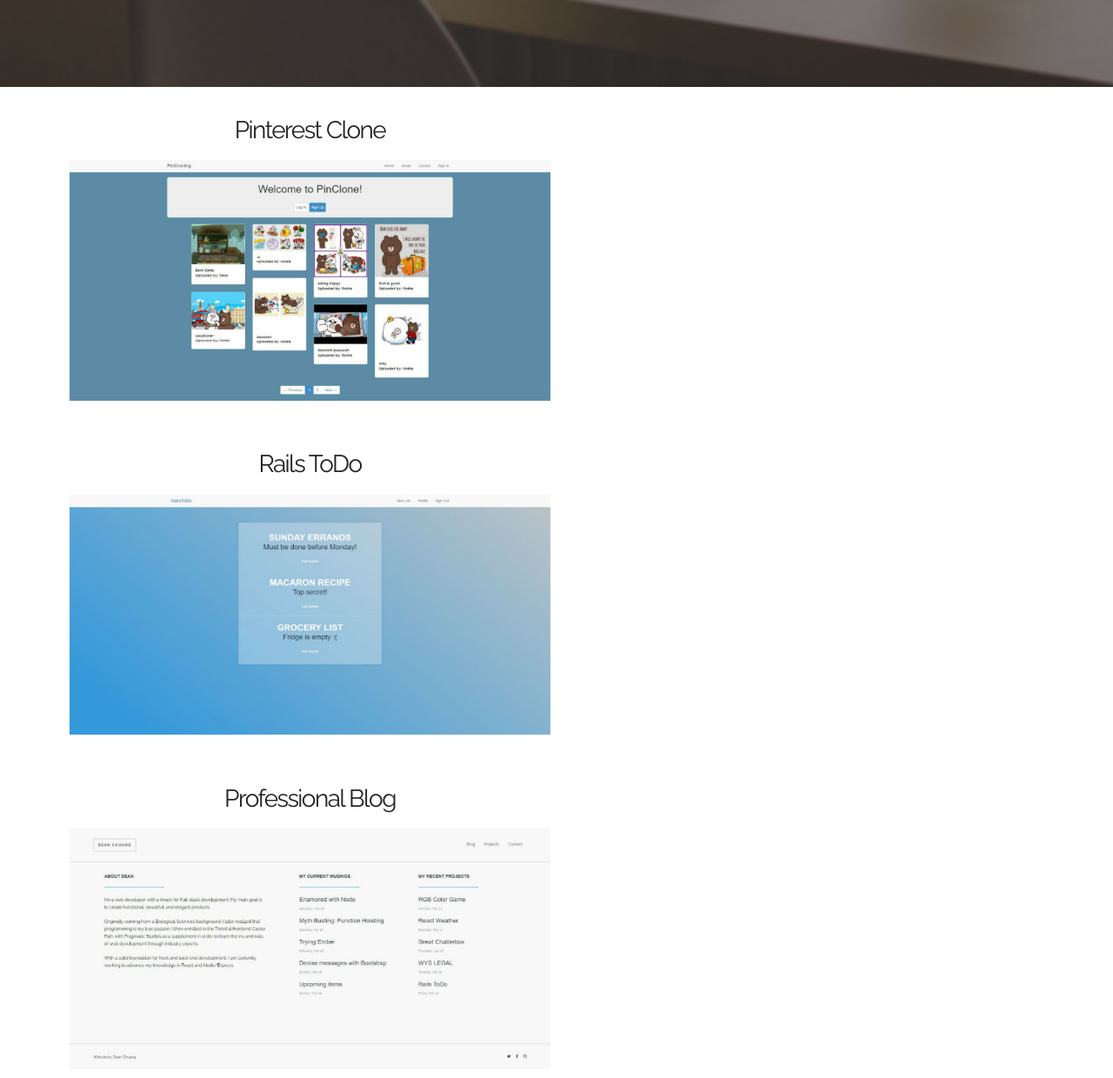
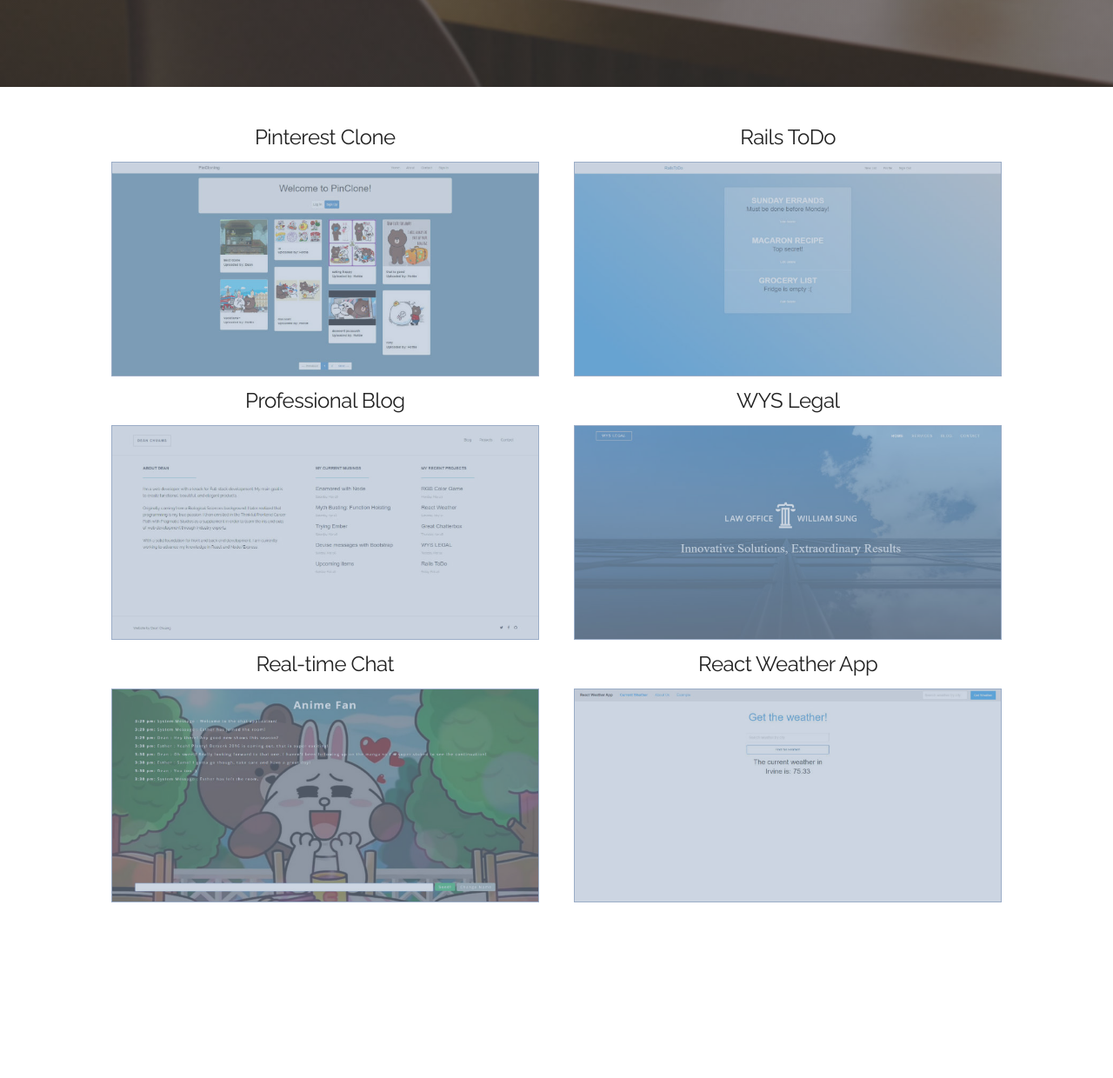
Before and after one commit to bluekites/dean-chuang-portfolio, a website: page public/index.html in a window 1280 px wide. Shown: the part 700-1940 px from the top of the page at 87% size. Drawn offline with Linux system fonts and the light colour scheme.

Commit message:
fix column styling on projects and add overlay

```diff
--- a/public/index.html
+++ b/public/index.html
@@ -7,7 +7,6 @@
   <link href='https://fonts.googleapis.com/css?family=Raleway:400,700' rel='stylesheet' type='text/css'>
   <link rel="stylesheet" type="text/css" href="/css/skeleton.css">
   <link rel="stylesheet" type="text/css" href="/css/style.css">
-  <script type="text/javascript" src="/js/jquery-1.12.4.min.js"></script>
 </head>
 <body>
   <header id="masthead">
@@ -18,37 +17,57 @@
       <div class="section-divider"></div>
     </div>
   </header>
-  <section id="projects">
-    <div class="row img-row">
-      <figure class="six columns category">
-        <h3>Pinterest Clone</h3>
+  <section id="projects-section">
+    <div class="container">
+      <div class="row">
+        <div class="one-half column">
+          <h5>Pinterest Clone</h5>
+          <div class="overlay-container">
             <img class="u-max-full-width" src="/images/proj1.jpg">
-      </figure>
-      <figure class="six columns category">
-        <h3>Rails ToDo</h3>
+            <div class="overlay"></div>
+          </div>
+        </div>
+        <div class="one-half column">
+          <h5>Rails ToDo</h5>
+          <div class="overlay-container">
             <img class="u-max-full-width" src="/images/proj2.jpg">
-      </figure>
+            <div class="overlay"></div>
           </div>
-    <div class="row img-row">
-      <figure class="six columns category">
-        <h3>Professional Blog</h3>
+        </div>
+      </div>
+      <div class="row">
+        <div class="one-half column">
+          <h5>Professional Blog</h5>
+          <div class="overlay-container">
             <img class="u-max-full-width" src="/images/proj3.jpg">
-      </figure>
-      <figure class="six columns category">
-        <h3>WYS Legal</h3>
+            <div class="overlay"></div>
+          </div>
+        </div>
+        <div class="one-half column">
+          <h5>WYS Legal</h5>
+          <div class="overlay-container">
             <img class="u-max-full-width" src="/images/proj4.jpg">
-      </figure>
+            <div class="overlay"></div>
           </div>
-    <div class="row img-row">
-      <figure class="six columns category">
-        <h3>Real-time Chat App</h3>
+        </div>
+      </div>
+      <div class="row">
+        <div class="one-half column">
+          <h5>Real-time Chat</h5>
+          <div class="overlay-container">
             <img class="u-max-full-width" src="/images/proj5.jpg">
-      </figure>
-      <figure class="six columns category">
-        <h3>React Weather</h3>
+            <div class="overlay"></div>
+          </div>
+        </div>
+        <div class="one-half column">
+          <h5>React Weather App</h5>
+          <div class="overlay-container">
             <img class="u-max-full-width" src="/images/proj6.jpg">
-      </figure>
+            <div class="overlay"></div>
           </div>
+        </div>
+      </div>
+    </div> <!-- end of container -->
   </section>
   <div id="scroll-div" style="height: 2000px"></div>
   <section class="contact-section">
@@ -65,7 +84,7 @@
       <p id="message"></p>
     </form>
   </section>
-
+  <script type="text/javascript" src="/js/jquery-1.12.4.min.js"></script>
   <script type="text/javascript" src="/js/app.js"></script>
 </body>
 </html>
--- a/public/js/app.js
+++ b/public/js/app.js
@@ -2,7 +2,6 @@ $(document).ready(function(){
   // masthead parallax effect
   $(window).scroll(function(){
     var windowScroll = $(this).scrollTop();
-    console.log(windowScroll);
     $('#logo').css({
       'transform': 'translate(0px, ' + windowScroll/2 + '%)'
     });
--- a/sass/_colors.scss
+++ b/sass/_colors.scss
@@ -1,4 +1,4 @@
 $primary-color: #2b90d9;
 $dark-color: #282c37;
-$light-blue: #d9e1e8;
+$light-color: #d9e1e8;
 $grey-blue: #9baec8;
--- a/sass/style.scss
+++ b/sass/style.scss
@@ -1,8 +1,6 @@
 @import "./_colors.scss";
 
 body, html {
-  font-size: 16px;
-  font-family: "raleway", sans-serif;
   box-sizing: border-box;
 }
 
@@ -12,41 +10,21 @@ h1, h2, h3, h4, h5, h6 {
   margin: 1rem 0;
 }
 
-h1 {
-  font-size: 4rem;
-}
-
-h2 {
-  font-size: 2rem;
-}
-
-h3 {
-  font-size: 1.75rem;
-}
-
-h4 {
-  font-size: 1.275rem;
-}
-
-h5 {
-  font-size: 1.15rem;
-}
-
-h6 {
-  font-size: 1rem;
-}
-
 .section-divider {
   display: inline-block;
   width: 10%;
   margin: 0 .2rem;
-  border-top: 1px solid $light-blue;
+  border-top: 1px solid $light-color;
 }
 
 .section-head {
   display: inline-block;
   position: relative;
-  top: .5rem;
+  top: 1.2rem;
+}
+
+.container {
+  max-width: 80%;
 }
 
 // Header Styles
@@ -64,7 +42,7 @@ h6 {
     width: 100%;
     top: 40%;
     margin-top: -7rem;
-    color: $light-blue;
+    color: $light-color;
     h1 {
       font-weight: 700;
       text-transform: uppercase;
@@ -79,18 +57,25 @@ h6 {
   }
 }
 
-#projects {
-  width: 90%;
-  margin: 0 auto;
+
+#projects-section {
+  margin-top: 3rem;
   text-align: center;
-  .container {
-    width: 90%;
-    margin: 0 auto;
-  }
-  .row{
-    margin: 0 auto;
-    figure {
-      margin: 1rem 1rem;
+  .overlay-container{
+    position: relative;
+    img {
+      border: 1px solid $grey-blue;
+      vertical-align: top;
+    }
+    .overlay {
+      position: absolute;
+      top: 0;
+      left: 0;;
+      width: 100%;
+      height: 100%;
+      background-color: rgba(155, 174, 200, .5);
+      z-index: 1;
     }
   }
+
 }
```
Also changed, not shown: public/css/style.css. Lines whose indentation alone changed are shown as unchanged.
